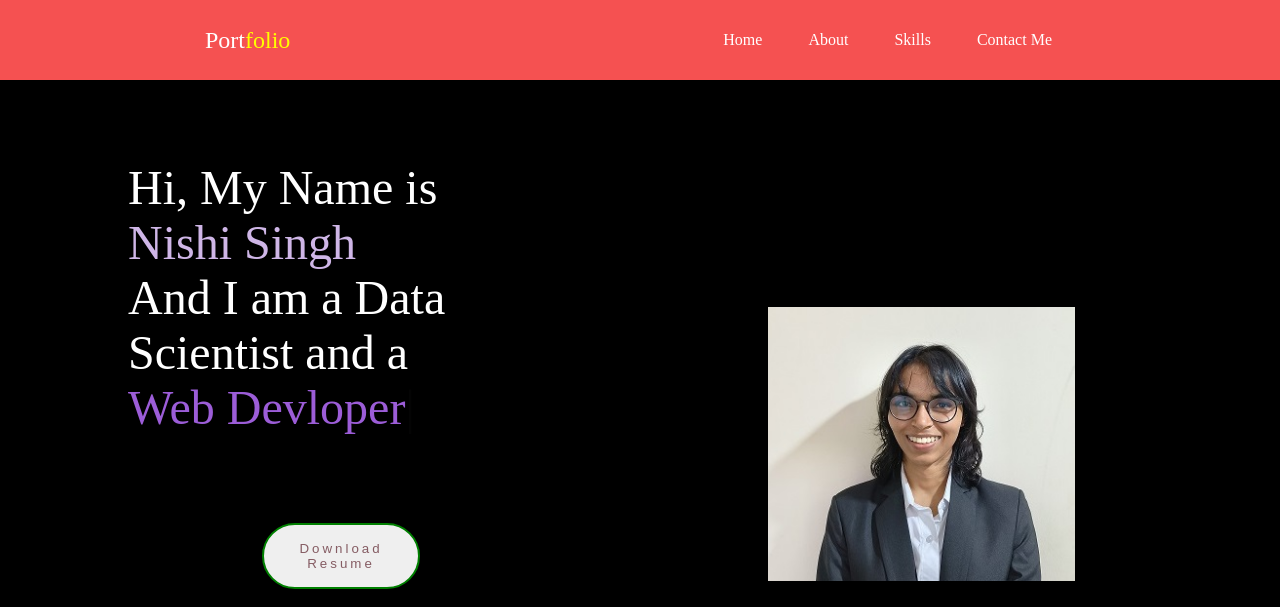
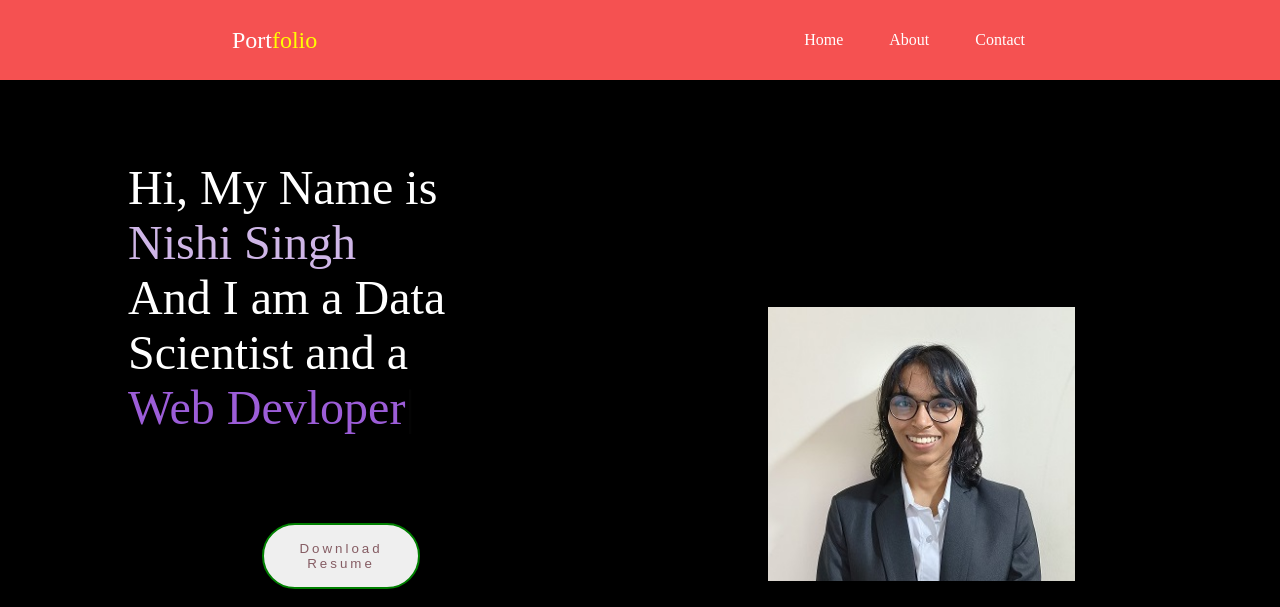
Before and after one commit to Nishi27995/Portfolio, a plain HTML site: page index.html in a window 1280 px wide. Shown: the top 607 px of the page. Drawn offline with nearby package versions, Linux system fonts and the light colour scheme.

Commit message:
inital commit

```diff
--- a/index.html
+++ b/index.html
@@ -211,9 +211,8 @@
             <div class="right">
                 <ul>
                     <li><a href="#home">Home</a></li>
-                    <li><a href="#about">About </a></li>
-                    <li><a href="/">Skills</a></li>
-                    <li><a href="/">Contact Me </a></li>
+                    <li><a href="#about">About</a></li>
+                    <li><a href="#contact">Contact</a></li>
 
                 </ul>
             </div>
@@ -311,7 +310,7 @@
             </div>
         </section>
     </main>
-    <footer>
+    <footer id="contact">
         <div class="footer">
             <div class="footer-first">
                 <h1>About Me</h1>
```
